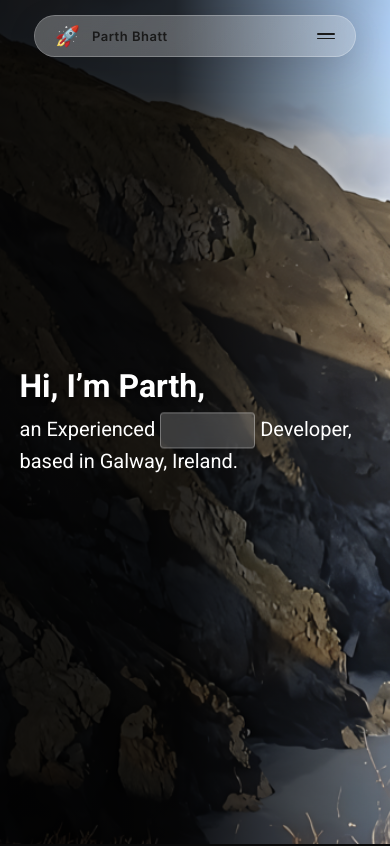
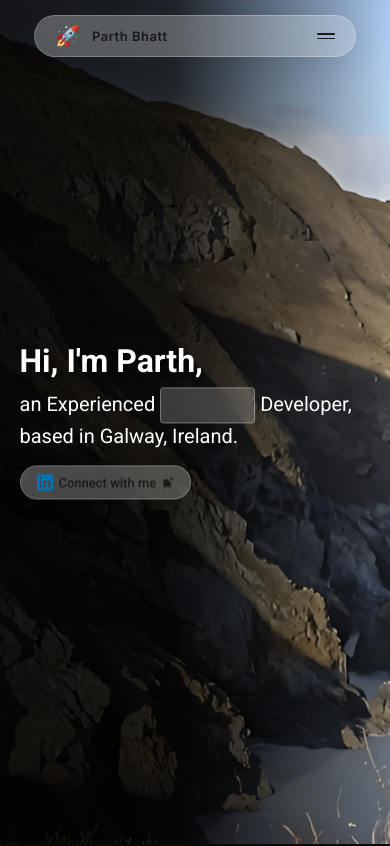
Before and after one commit to parthbhatt268/web-portfolio-2.0, a React (Create React App) app: page / in a window 390 px wide. Shown: the top 846 px of the page. Built offline with nearby package versions, Linux system fonts and the light colour scheme.

Commit message:
connect with me button

```diff
--- a/src/components/Home/Home.css
+++ b/src/components/Home/Home.css
@@ -95,3 +95,103 @@
   display: inline-block;
   overflow: hidden;
 }
+
+/* 10. Connect with me button */
+.connect-button {
+  display: flex;
+  align-items: center;
+  gap: 12px;
+  background: rgba(255, 255, 255, 0.2);
+  backdrop-filter: blur(20px);
+  -webkit-backdrop-filter: blur(20px);
+  border: 1px solid rgba(255, 255, 255, 0.3);
+  border-radius: 50px;
+  padding: 12px 24px;
+  color: #1a1a1a;
+  font-weight: 500;
+  font-size: 16px;
+  cursor: pointer;
+  transition: all 0.3s ease;
+  margin-top: 24px;
+  box-shadow: 0 8px 32px rgba(0, 0, 0, 0.1);
+  position: relative;
+  overflow: hidden;
+  font-family: 'Roboto', sans-serif;
+}
+
+.connect-button::before {
+  content: '';
+  position: absolute;
+  top: 0;
+  left: 0;
+  right: 0;
+  bottom: 0;
+  background: linear-gradient(135deg, rgba(255, 255, 255, 0.1) 0%, rgba(255, 255, 255, 0.05) 100%);
+  border-radius: 50px;
+  pointer-events: none;
+  z-index: -1;
+}
+
+.connect-button:hover {
+  transform: translateY(-2px);
+  box-shadow: 0 12px 40px rgba(0, 0, 0, 0.15);
+  background: rgba(255, 255, 255, 0.25);
+}
+
+.connect-button:active {
+  transform: translateY(0);
+}
+
+.linkedin-icon {
+  color: #0077b5;
+  flex-shrink: 0;
+}
+
+.external-icon {
+  color: #1a1a1a;
+  flex-shrink: 0;
+  transition: transform 0.2s ease;
+}
+
+.connect-button:hover .external-icon {
+  transform: translateX(2px) translateY(-2px);
+}
+
+/* 11. Responsive adjustments for connect button */
+@media (max-width: 768px) {
+  .connect-button {
+    padding: 10px 20px;
+    font-size: 14px;
+    gap: 8px;
+    margin-top: 20px;
+  }
+
+  .linkedin-icon {
+    width: 18px;
+    height: 18px;
+  }
+
+  .external-icon {
+    width: 14px;
+    height: 14px;
+  }
+}
+
+@media (max-width: 480px) {
+  .connect-button {
+    padding: 8px 16px;
+    font-size: 13px;
+    gap: 6px;
+    margin-top: 16px;
+  }
+
+  .linkedin-icon {
+    width: 16px;
+    height: 16px;
+  }
+
+  .external-icon {
+    width: 12px;
+    height: 12px;
+  }
+}
--- a/src/components/Home/Home.jsx
+++ b/src/components/Home/Home.jsx
@@ -7,6 +7,10 @@ import desktopBg from '../../assets/images/desktop-bg-half.png';
 const roles = ['software', 'full-stack', 'frontend', 'backend'];
 
 const Home = () => {
+  const handleConnectClick = () => {
+    window.open('https://www.linkedin.com/in/parth-bhatt-092024186/', '_blank');
+  };
+
   return (
     <div className="hero" role="img" aria-label="Background image of …">
       {/* background image layer */}
@@ -14,7 +18,7 @@ const Home = () => {
 
       {/* your intro text with inline rotating roles */}
       <div className="hero__content">
-        <h1>Hi, I’m Parth,</h1>
+        <h1>Hi, I'm Parth,</h1>
         <p className="hero__subtitle">
           an Experienced{' '}
           <RotatingText
@@ -31,6 +35,17 @@ const Home = () => {
           />{' '}
           Developer, based in Galway, Ireland.
         </p>
+
+        {/* Connect with me button */}
+        <button className="connect-button" onClick={handleConnectClick}>
+          <svg className="linkedin-icon" width="20" height="20" viewBox="0 0 24 24" fill="currentColor">
+            <path d="M20.447 20.452h-3.554v-5.569c0-1.328-.027-3.037-1.852-3.037-1.853 0-2.136 1.445-2.136 2.939v5.667H9.351V9h3.414v1.561h.046c.477-.9 1.637-1.85 3.37-1.85 3.601 0 4.267 2.37 4.267 5.455v6.286zM5.337 7.433c-1.144 0-2.063-.926-2.063-2.065 0-1.138.92-2.063 2.063-2.063 1.14 0 2.064.925 2.064 2.063 0 1.139-.925 2.065-2.064 2.065zm1.782 13.019H3.555V9h3.564v11.452zM22.225 0H1.771C.792 0 0 .774 0 1.729v20.542C0 23.227.792 24 1.771 24h20.451C23.2 24 24 23.227 24 22.271V1.729C24 .774 23.2 0 22.222 0h.003z"/>
+          </svg>
+          <span>Connect with me</span>
+          <svg className="external-icon" width="16" height="16" viewBox="0 0 24 24" fill="currentColor">
+            <path d="M18 13v6a2 2 0 0 1-2 2H5a2 2 0 0 1-2-2V8a2 2 0 0 1 2-2h6M15 3h6v6M10 14L21 3"/>
+          </svg>
+        </button>
       </div>
     </div>
   );
```
